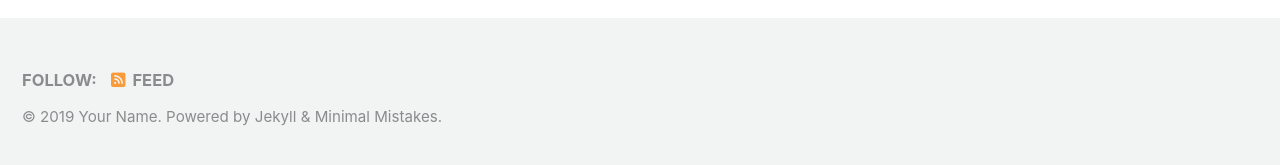
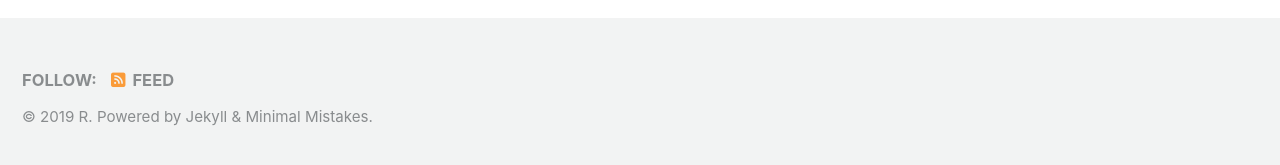
Before and after one commit to rineeho/rineeho.github.io, a Jekyll site: the page built from index.html, in a window 1280 px wide and 900 px high, scrolled down 222 px. Shown: the part 727-892 px from the top of the window. Built offline with Jekyll 4.4.1, drawn with Linux system fonts in a browser that asks for light colours; cached includes are drawn as plain includes; nearby versions of some CDN libraries; the list of posts is cut into pages by our own code; part of the change alters nothing that is shown.

Commit message:
no message

```diff
--- a/_config.yml
+++ b/_config.yml
@@ -12,16 +12,17 @@
 
 # theme                  : "minimal-mistakes-jekyll"
 # remote_theme           : "mmistakes/minimal-mistakes"
-remote_theme             : mmistakes/minimal-mistakes
+#remote_theme             : mmistakes/minimal-mistakes
+remote_theme             : jekyll-theme-cayman
 minimal_mistakes_skin    : "default" # "air", "aqua", "contrast", "dark", "dirt", "neon", "mint", "plum", "sunrise"
 
 # Site Settings
 locale                   : "en-US"
-title                    : "Site Title"
+title                    : "My Blog"
 title_separator          : "-"
 subtitle                 : # site tagline that appears below site title in masthead
-name                     : "Your Name"
-description              : "An amazing website."
+name                     : "R"
+description              : " "
 url                      : "https://rineeho.github.io"
 baseurl                  : # the subpath of your site, e.g. "/blog"
 repository               : # GitHub username/repo-name e.g. "mmistakes/minimal-mistakes"
```
